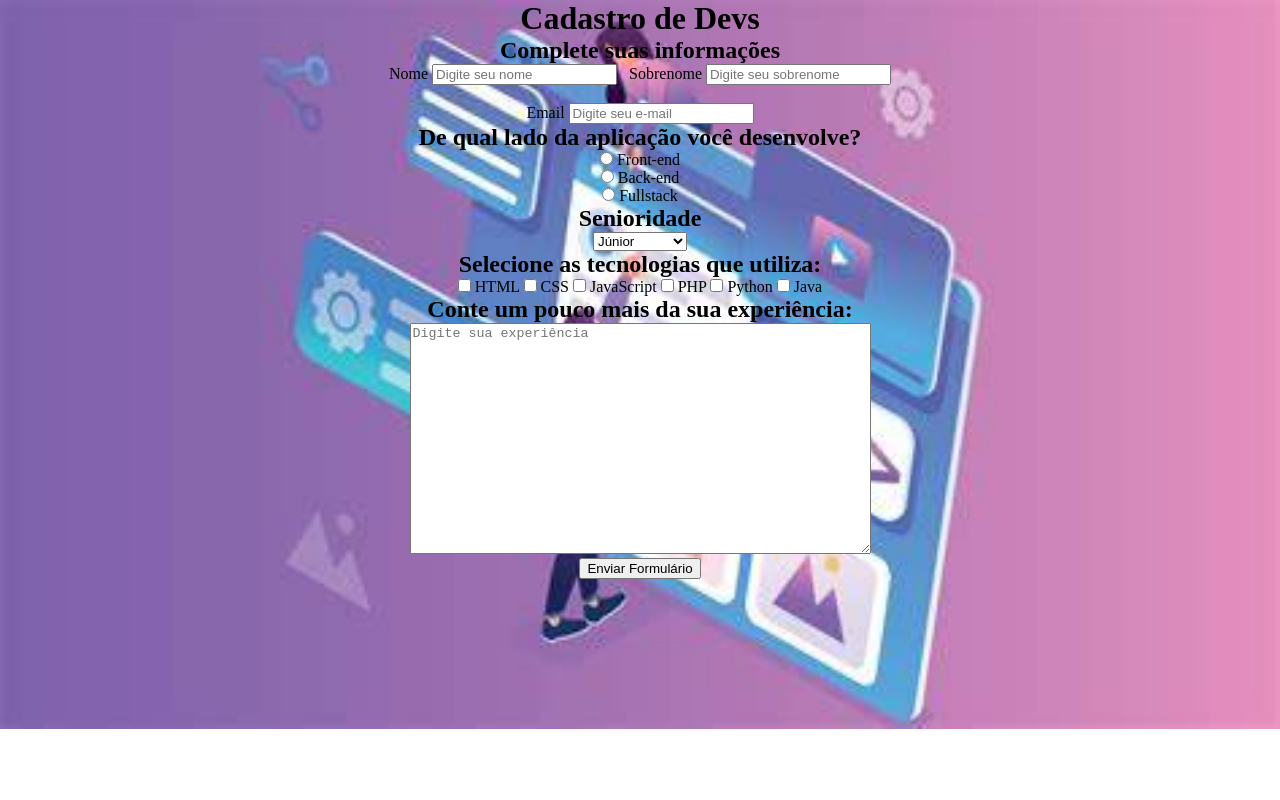
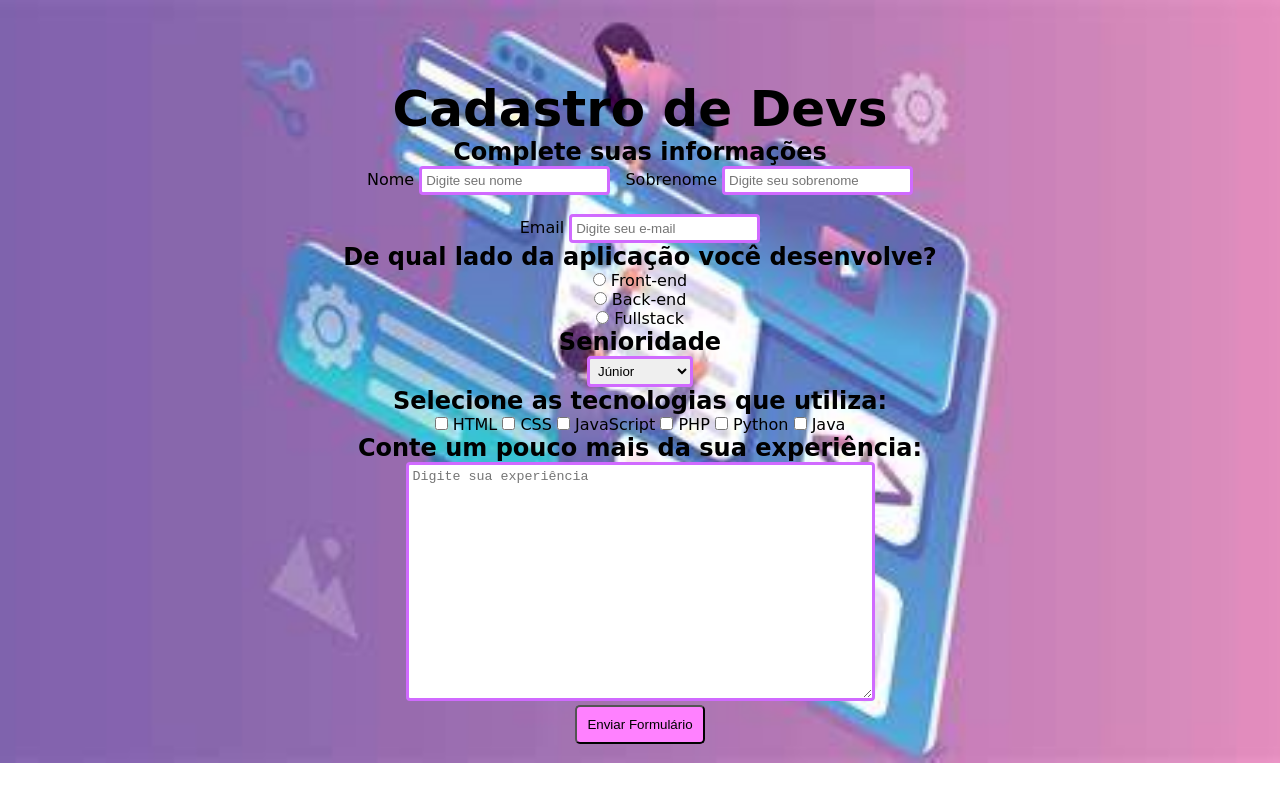
Before and after one commit to Herika30/Projeto-HTML-CSS, a plain HTML site: page index.html in a window 1280 px wide. Drawn offline with Linux system fonts and the light colour scheme.

Commit message:
Adicionado estilo nas bordas do input

```diff
--- a/CSS/estilo.css
+++ b/CSS/estilo.css
@@ -1,3 +1,5 @@
+@import url('https://fonts.googleapis.com/css2?family=Lobster&family=Roboto:ital,wght@0,100;0,300;0,400;0,500;0,700;0,900;1,100;1,300;1,400;1,500;1,700;1,900&display=swap');
+
 * {
     box-sizing: border-box;
 }
@@ -10,5 +12,28 @@ body {
     background-image: url("../IMG/OIP.jpg");
     background-repeat: no-repeat;
     background-size: cover;
+    background-position: center;
     text-align: center;
+    font-family: 'Dancing Script', cursive;
 }
+
+h1 {
+    font-size: 50px;
+    padding-top: 80px;
+}
+
+.borda {
+    border: 3px solid #d06aff;
+    border-radius: 4px;
+    padding: 4px;
+}
+
+#botao {
+    border-radius: 5px;
+    padding: 10px;
+    background: #ff81ff;
+}
+
+#botao:hover {
+    background: #d06aff;
+}
--- a/index.html
+++ b/index.html
@@ -14,13 +14,13 @@
     <h2 id="subtexto">Complete suas informações</h2>
     <form>
         <label for="campo-nome">Nome</label>
-        <input id="campo-nome" type="text" placeholder="Digite seu nome" required>&nbsp;&nbsp;
+        <input class="borda" id="campo-nome" type="text" placeholder="Digite seu nome" required>&nbsp;&nbsp;
 
         <label for="campo-sobrenome">Sobrenome</label>
-        <input id="campo-sobrenome" type="text" placeholder="Digite seu sobrenome" required><br><br>
+        <input class="borda" id="campo-sobrenome" type="text" placeholder="Digite seu sobrenome" required><br><br>
 
         <label for="campo-email">Email</label>
-        <input id="campo-email" type="email" placeholder="Digite seu e-mail" required><br>
+        <input class="borda" id="campo-email" type="email" placeholder="Digite seu e-mail" required><br>
 
         <h2>De qual lado da aplicação você desenvolve?</h2>
 
@@ -34,7 +34,7 @@
         <label for="campo-full">Fullstack</label><br>
 
         <h2>Senioridade</h2>
-        <select>
+        <select class="borda">
             <option select disabled value="">Selecione</option>
             <option value="Júnior">Júnior</option>
             <option value="Pleno">Pleno</option>
@@ -64,9 +64,9 @@
 
         <h2>Conte um pouco mais da sua experiência:</h2>
 
-        <textarea name="mensagem" rows="15" cols="55" placeholder="Digite sua experiência"></textarea><br>
+        <textarea class="borda" name="mensagem" rows="15" cols="55" placeholder="Digite sua experiência"></textarea><br>
 
-        <input type="submit" value="Enviar Formulário"><br><br>
+        <input id="botao" type="submit" value="Enviar Formulário"><br><br>
 
 
 
```
